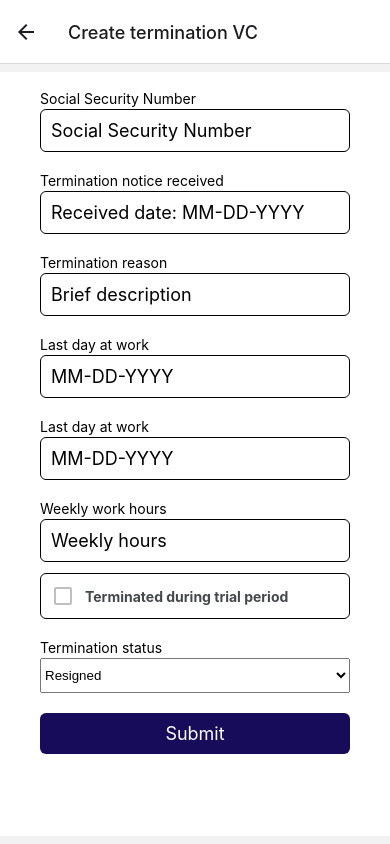
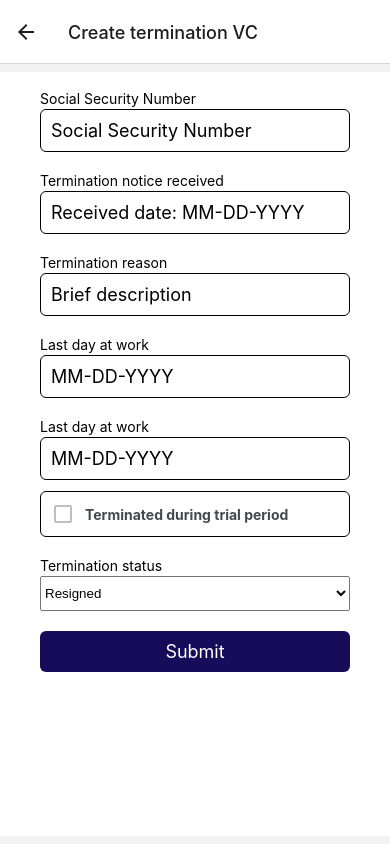
Before and after one commit to symfoni/bachelor, a React Native app: screen /SymfoniCreateTerminationVC in a window 390 px wide. Built offline with nearby package versions, Linux system fonts and the light colour scheme.

Commit message:
added form validation terminationForm

```diff
--- a/app/components/employmentForm.tsx
+++ b/app/components/employmentForm.tsx
@@ -7,6 +7,7 @@ import React, { useState } from 'react';
 import { CheckBox } from 'react-native-elements';
 import { useNavigation } from '@react-navigation/native';
 
+// TODO: Fix date validation
 // EmploymentSchema for validating the form inputs using the yup library.
 const EmploymentSchema = yup.object({
 	socialSecurityNumber: yup.string().required(),
@@ -91,6 +92,8 @@ export default function EmploymentForm({ screenName }: any) {
 							onBlur={props.handleBlur('socialSecurityNumber')}
 						/>
 
+						<Text>{props.touched.socialSecurityNumber && props.errors.socialSecurityNumber}</Text>
+
 						<Text style={formStyles.textLabel}>Job Title</Text>
 						<TextInput
 							style={formStyles.textInput}
@@ -164,8 +167,8 @@ export default function EmploymentForm({ screenName }: any) {
 							selectedValue={selectedEmploymentState}
 							onValueChange={(itemValue) => setSelectedEmploymentState(itemValue)}
 						>
-							<Picker.Item label='full time employee' value='full time employee'></Picker.Item>
-							<Picker.Item label='temporary employee' value='temporary employee'></Picker.Item>
+							<Picker.Item label='Full time employee' value='full time employee'></Picker.Item>
+							<Picker.Item label='Temporary employee' value='temporary employee'></Picker.Item>
 						</Picker>
 
 						<Text style={formStyles.textLabel}>Temp contract end date</Text>
--- a/app/components/terminationForm.tsx
+++ b/app/components/terminationForm.tsx
@@ -7,12 +7,16 @@ import { CheckBox } from 'react-native-elements';
 import { Picker } from '@react-native-picker/picker';
 import { useNavigation } from '@react-navigation/native';
 
+
+// TODO: Fix date validation
 // Typeguards and error handling for the input in the form using the yup library.
 const TerminationSchema = yup.object({
 	socialSecurityNumber: yup.string().required('Required Field'),
+	terminationNoticeReceived: yup.date().required('Required Field'),
+	terminationReason: yup.string(),
 	lastDayAtWork: yup.date().required('Required Field').typeError('Valid date required MM-DD-YYYY'),
 	lastPayDay: yup.date().required('Required Field').typeError('Valid date required MM-DD-YYYY'),
-	weeklyWorkHours: yup.number().typeError('Invalid, must be a number')
+
 });
 
 // Const for determining the os the app runs on.
@@ -113,17 +117,6 @@ export default function TerminationForm({ screenName }: any) {
 
 						<Text>{props.touched.lastPayDay && props.errors.lastPayDay}</Text>
 
-						<Text style={formStyles.textLabel}>Weekly work hours</Text>
-						<TextInput
-							style={formStyles.textInput}
-							placeholder='Weekly hours'
-							onChangeText={props.handleChange('weeklyWorkHours')}
-							value={props.values.weeklyWorkHours}
-							onBlur={props.handleBlur('weeklyWorkHours')}
-						/>
-
-						<Text>{props.touched.weeklyWorkHours && props.errors.weeklyWorkHours}</Text>
-
 						<CheckBox
 							containerStyle={formStyles.checkBoxContainer}
 							checkedIcon="check-box"
```
